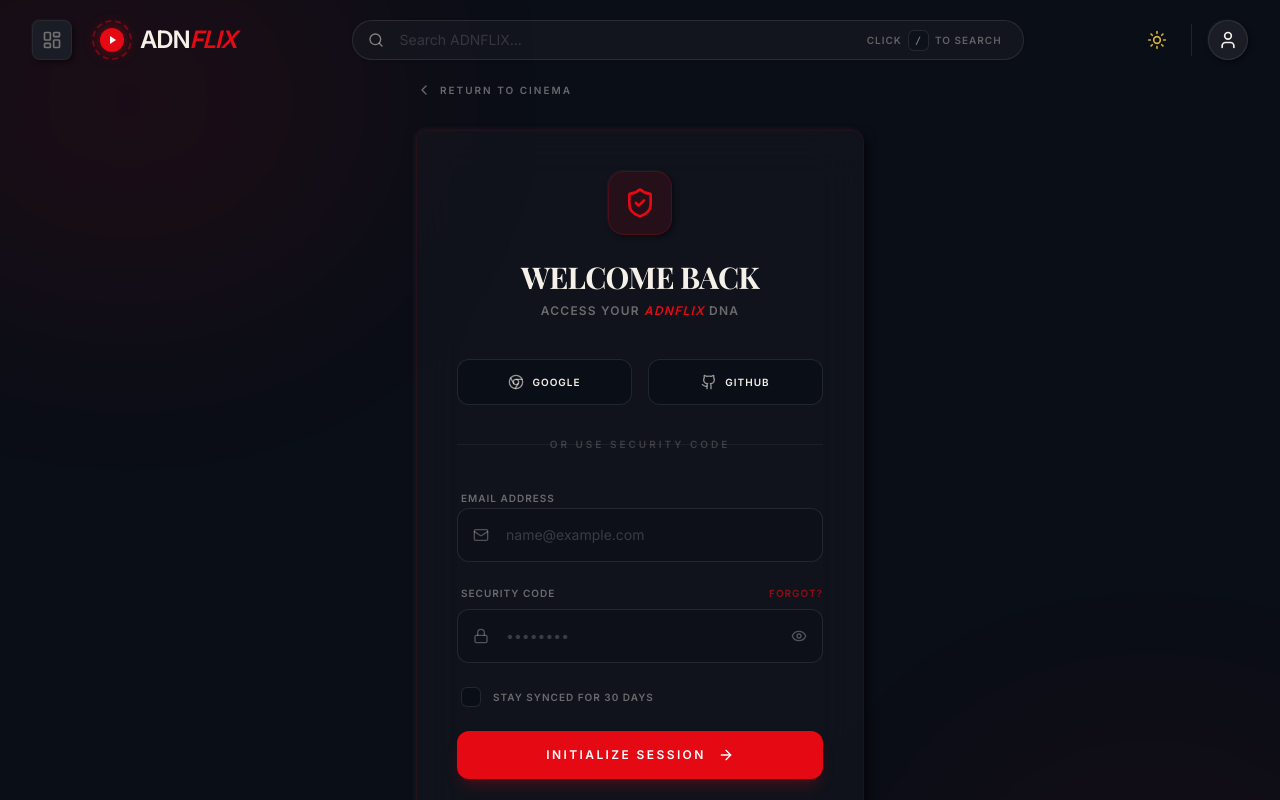
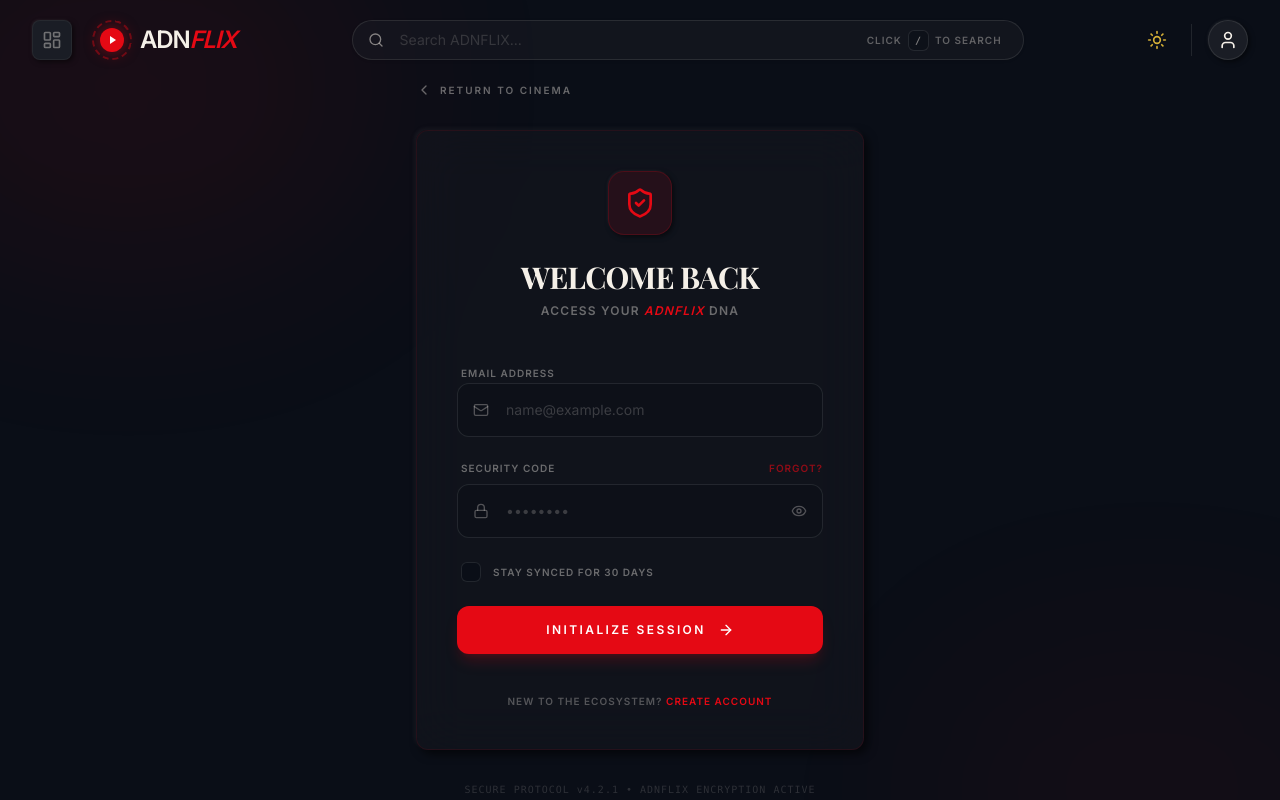
Before and after one commit to ADN1SK/ADNFLIX-MOVIE-SITE, a React (Vite) app: page /login in a window 1280 px wide. Shown: the top 800 px of the page. Built offline with nearby package versions, Linux system fonts and the light colour scheme.

Commit message:
no more gemini

```diff
--- a/src/components/auth/LoginPage.tsx
+++ b/src/components/auth/LoginPage.tsx
@@ -10,12 +10,10 @@
   Lock,
   Eye,
   EyeOff,
-  Chrome,
   ArrowRight,
   Loader2,
   ShieldCheck,
-  ChevronLeft,
-  Github
+  ChevronLeft
 } from "lucide-react";
 import { Link, useNavigate } from "react-router-dom";
 import { cn } from "@/src/lib/utils";
@@ -49,19 +47,6 @@
         setIsLoading(false);
       }
     }, 1500);
-  };
-
-  const handleGoogleLogin = () => {
-    setIsLoading(true);
-    // Mock Google login
-    setTimeout(() => {
-      localStorage.setItem("adnflix_auth_token", "mock_google_jwt_token");
-
-      window.dispatchEvent(new CustomEvent("adnflix_toast", {
-        detail: { message: "Google Authentication Successful" }
-      }));
-      navigate("/dashboard");
-    }, 1000);
   };
 
   const handleForgotPassword = (e: React.MouseEvent) => {
@@ -104,37 +89,6 @@
               <p className="text-text-main/40 text-xs font-bold uppercase tracking-widest">
                 Access your <span className="text-primary italic">ADNFLIX</span> DNA
               </p>
-            </div>
-
-            {/* Social Logins */}
-            <div className="grid grid-cols-2 gap-4 mb-8">
-              <button
-                onClick={handleGoogleLogin}
-                disabled={isLoading}
-                className="flex items-center justify-center gap-2 py-3.5 rounded-xl bg-bg-main border border-text-main/10 hover:border-primary/40 hover:shadow-skeuo-sm transition-all group active:scale-[0.98] disabled:opacity-50 disabled:cursor-not-allowed cursor-pointer"
-              >
-                <Chrome className="w-4 h-4 text-text-main/60 group-hover:text-primary transition-colors" />
-                <span className="text-[10px] font-bold uppercase tracking-widest">Google</span>
-              </button>
-              <button
-                onClick={handleGoogleLogin}
-                disabled={isLoading}
-                className="flex items-center justify-center gap-2 py-3.5 rounded-xl bg-bg-main border border-text-main/10 hover:border-primary/40 hover:shadow-skeuo-sm transition-all group active:scale-[0.98] disabled:opacity-50 disabled:cursor-not-allowed cursor-pointer"
-              >
-                <Github className="w-4 h-4 text-text-main/60 group-hover:text-primary transition-colors" />
-                <span className="text-[10px] font-bold uppercase tracking-widest">Github</span>
-              </button>
-            </div>
-
-            <div className="relative mb-8">
-              <div className="absolute inset-0 flex items-center">
-                <div className="w-full border-t border-text-main/5"></div>
-              </div>
-              <div className="relative flex justify-center text-center">
-                <span className="bg-transparent px-4 text-[10px] font-bold uppercase tracking-[0.3em] text-text-main/20">
-                  Or use security code
-                </span>
-              </div>
             </div>
 
             {/* Email/Password Form */}
```
Also changed, not shown: 1 other file (tests, documents, lock files or other folders).
